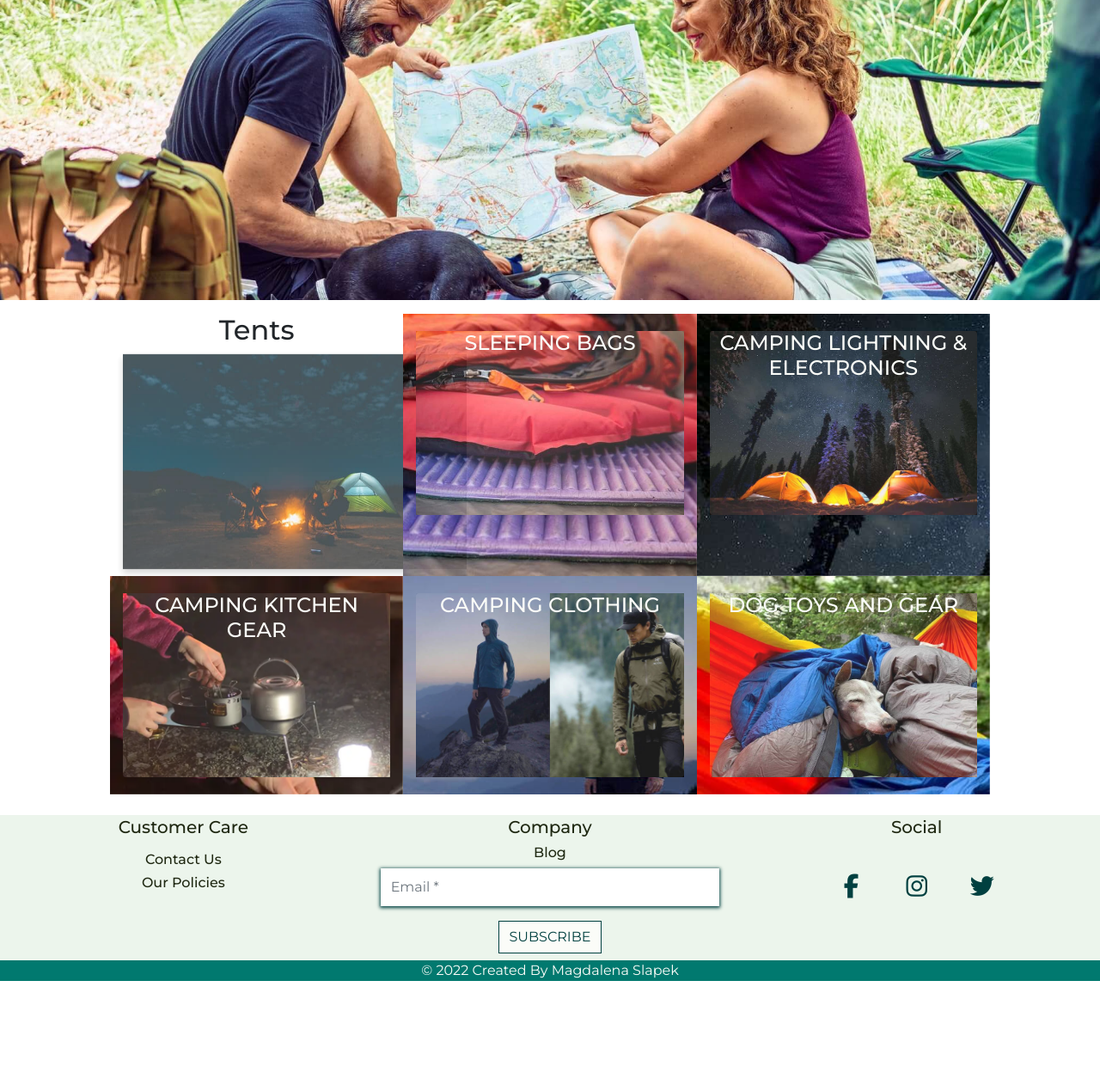
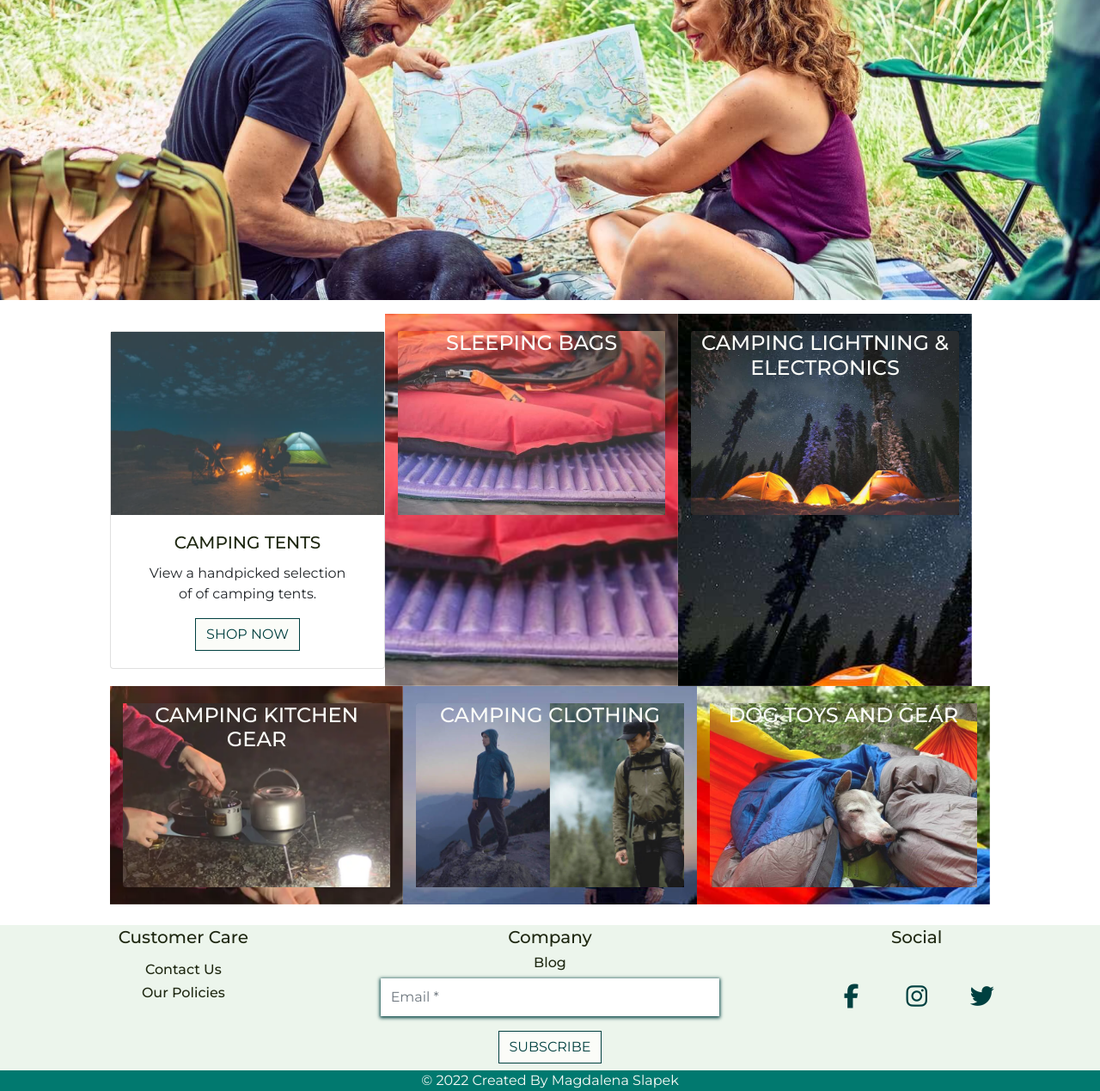
Before and after one commit to Madeline8/eco_camping, a Django app: page / in a window 1280 px wide. Shown: the part 1559-2828 px from the top of the page at 86% size. Before the commit the page ends 2700 px from the top, so only its background shows below. Run offline with Django 3.2, Linux system fonts and the light colour scheme; some libraries are stand-ins or nearby versions; some web fonts are replaced.

Commit message:
Edited categories card. Set 500 Error Page

```diff
--- a/home/templates/home/categories.html
+++ b/home/templates/home/categories.html
@@ -21,20 +21,17 @@
             </div>
         </div> -->
 
-        <div class="col-12 col-md-4">
-        <h2>Tents</h2>
-        <div class="flip-card mb-2">
-            <div class="flip-card-inner">
-                <div class="flip-card-front card-category-tent-img card-category-img">
-                </div>
-                <div class="flip-card-back">
-                    <p>View a handpicked selection of camping tents</p>
-                    <br>
-                    <a href="{% url 'products' %}?category=tents" class="btn btn-shop-now rounded-0">SHOP NOW</a>
-                </div>
+
+        <div class="card" style="width: 20rem;">
+            <img src="{{MEDIA_URL}}card-category-tent.jpg" class="card-category-img" alt="Card category - tent">
+            <div class="card-body">
+              <h5 class="card-title text-dark">CAMPING TENTS</h5>
+              <p class="card-text"> View a handpicked selection <br>
+                of of camping tents.</p>
+                <a href="{% url 'products' %}?category=tents" class="btn btn-shop-now rounded-0">SHOP NOW</a>
             </div>
-        </div>
-        </div>
+          </div>
+
 
         <div class="col-12 col-md-4 card-container card-category-sleepingbag-img card-category-img">
             <div class="card card-flip">
--- a/static/css/base.css
+++ b/static/css/base.css
@@ -313,19 +313,6 @@ input[name='q']::placeholder {
 
 
 /* ----------------------------Homepage */
-
-/* .banner-img {
-    background: url('/media/homepage_img.jpg');
-    background-position: center;
-    background-repeat: no-repeat;
-    background-size: cover;
-    height: calc(100vh-150px);
-    position: fixed;
-    top: 150px;
-    bottom: 0px;
-    left: 0px;
-    right: 0px;
-} */
 
 /* https://css-tricks.com/on-object-fit-and-object-position/ */
 /* Object-fit & Object-position */
@@ -754,49 +741,3 @@ div .grand-total,
 }
 
 /*-------------------------------------- /Media Queries */
-
-
-.flip-card {
-  background-color: transparent;
-  width: 400px;
-  height: 250px;
-  perspective: 1000px;
-  background-position: center;
-  background-repeat: no-repeat;
-  background-size: cover;
-  opacity: 0.9;
-}
-
-.flip-card-inner {
-  position: relative;
-  width: 100%;
-  height: 100%;
-  text-align: center;
-  transition: transform 0.6s;
-  transform-style: preserve-3d;
-  box-shadow: 0 4px 8px 0 rgba(0,0,0,0.2);
-}
-
-.flip-card:hover .flip-card-inner {
-  transform: rotateY(180deg);
-}
-
-.flip-card-front, .flip-card-back {
-  position: absolute;
-  width: 100%;
-  height: 100%;
-  -webkit-backface-visibility: hidden;
-  backface-visibility: hidden;
-}
-
-/* .flip-card-front {
-  background-color: #bbb;
-  color: black;
-} */
-
-.flip-card-back {
-  transform: rotateY(180deg);
-  background-color: #004040;
-  border: 1px solid #01796f;
-  color: #FBFCF8;
-}
```
Also changed, not shown: templates/500.html (added, +33 -0 lines).
